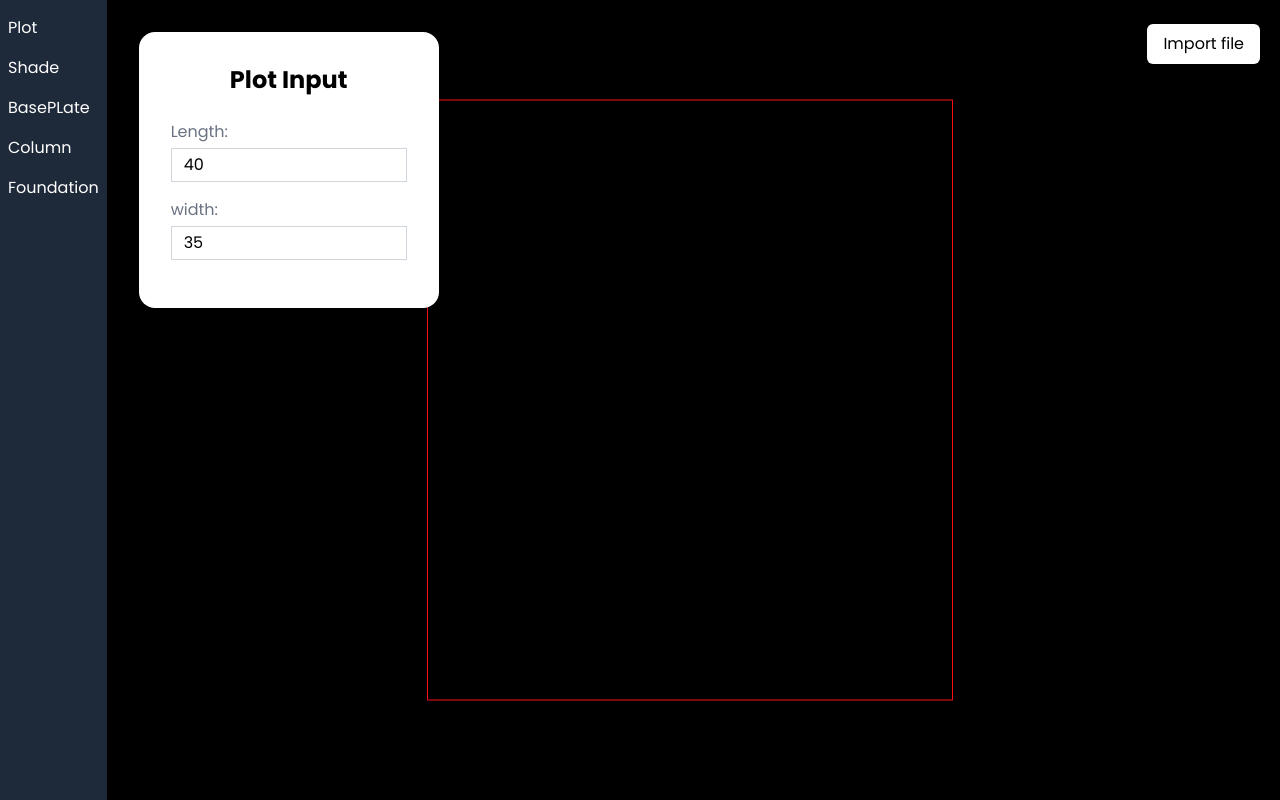
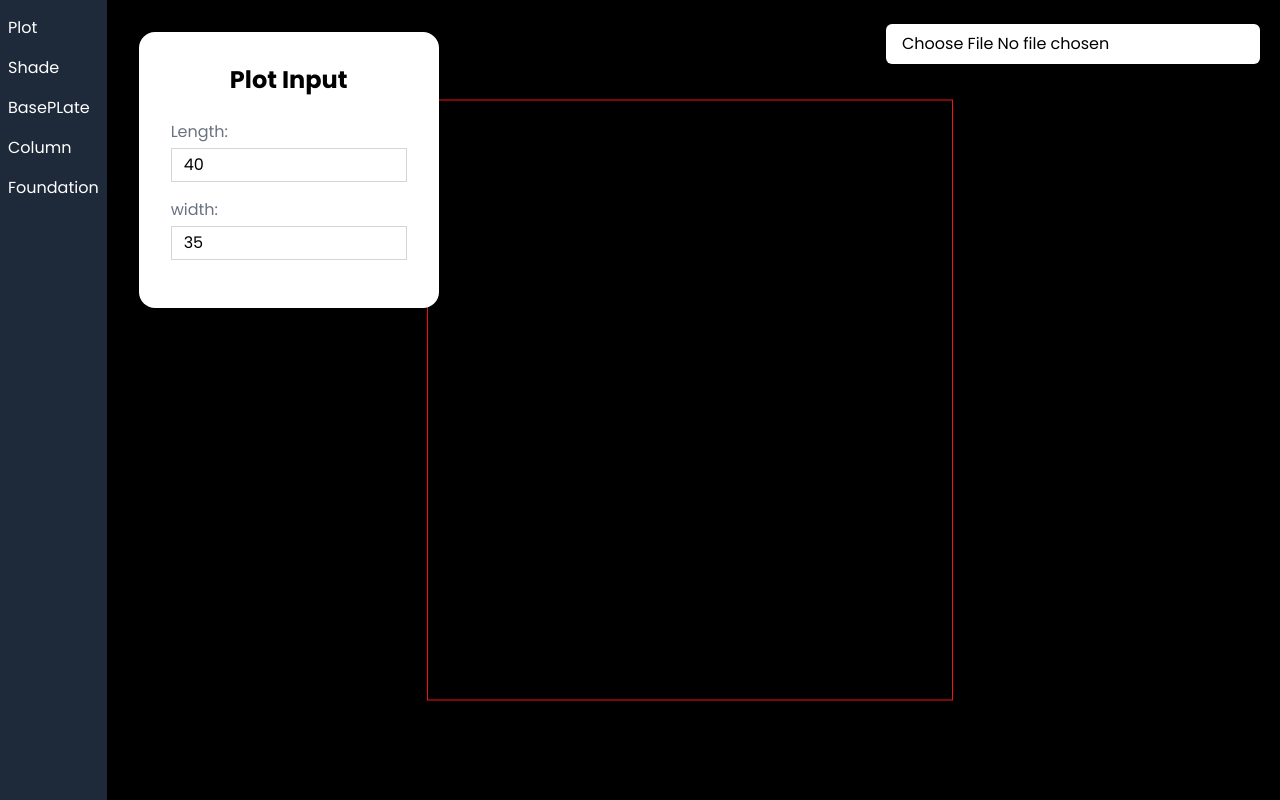
Before and after one commit to RishiDhimmar/shed-frontend, a React (Vite) app: page / in a window 1280 px wide. Built offline with nearby package versions, Linux system fonts and the light colour scheme; no server answers.

Commit message:
Image upload Working

```diff
--- a/src/components/threeenv/Helpers/InputNumber.tsx
+++ b/src/components/threeenv/Helpers/InputNumber.tsx
@@ -3,12 +3,8 @@ function InputNumber({ label, value, onChange }: any) {
     let newValue = e.target.value;
 
     if (newValue === "") {
-      console.log(newValue);
-
       onChange("");
     } else {
-      console.log(newValue);
-
       const numValue =
         Math.max(0, Number(newValue)) === 0 ? 0.01 : Number(newValue);
       onChange(numValue);
--- a/src/components/threeenv/inputs/Column.tsx
+++ b/src/components/threeenv/inputs/Column.tsx
@@ -11,7 +11,6 @@ export const Column = observer(() => {
           label="Length:"
           value={columnStore.cornerLength}
           onChange={(newLength: number) => {
-            console.log(newLength);
             columnStore.setCornerLength(newLength);
           }}
         />
@@ -29,7 +28,6 @@ export const Column = observer(() => {
           label="Length:"
           value={columnStore.horizontalLength}
           onChange={(newLength: number) => {
-            console.log(newLength);
             columnStore.setHorizontalLength(newLength);
           }}
         />
@@ -47,7 +45,6 @@ export const Column = observer(() => {
           label="Length:"
           value={columnStore.verticalLength}
           onChange={(newLength: number) => {
-            console.log(newLength);
             columnStore.setVerticalLength(newLength);
           }}
         />
--- a/src/components/threeenv/inputs/Foundation.tsx
+++ b/src/components/threeenv/inputs/Foundation.tsx
@@ -15,7 +15,6 @@ export const Foundation = observer(() => {
           label="Bf:"
           value={foundationStore.RccBf}
           onChange={(newLength: number) => {
-            console.log(newLength);
             foundationStore.setRccBF(newLength);
           }}
         />
@@ -30,7 +29,6 @@ export const Foundation = observer(() => {
           label="Bf:"
           value={foundationStore.pccWidth}
           onChange={(newLength: number) => {
-            console.log(newLength);
             foundationStore.setPccWidth(newLength);
           }}
         />
@@ -47,7 +45,6 @@ export const Foundation = observer(() => {
           label="D:"
           value={foundationStore.depthD}
           onChange={(newLength: number) => {
-            console.log(newLength);
             foundationStore.setDepthD(newLength);
           }}
         />
@@ -62,7 +59,6 @@ export const Foundation = observer(() => {
           label="#:"
           value={foundationStore.shortBarCount}
           onChange={(newLength: number) => {
-            console.log(newLength);
             foundationStore.setShortBarCount(newLength);
           }}
         />
--- a/src/components/threeenv/setUp/ColumnVisualizer.tsx
+++ b/src/components/threeenv/setUp/ColumnVisualizer.tsx
@@ -19,7 +19,6 @@ const ColumnVisualizer = observer(() => {
     columnStore.verticalWidth,
   ]);
 
-  console.log("Columns:", columnStore.columns);
 
   return (
     <>
--- a/src/components/threeenv/setUp/ShadeVisualizer.tsx
+++ b/src/components/threeenv/setUp/ShadeVisualizer.tsx
@@ -4,14 +4,13 @@ import { observer } from "mobx-react-lite";
 import { getClosedPoints } from "../../../utils/GeometryUtils";
 import wallStore from "../../../stores/WallStore";
 import BasePlateVisualizer from "./BasePlateVisualizer";
-import { useEffect } from "react";
 import ColumnVisualizer from "./ColumnVisualizer";
 import FoundationVisualizer from "./foundationVisualizer";
 
 const ShadeVisualizer = observer(() => {
-  useEffect(() => {
-    wallStore.loadWallData();
-  }, []);
+  // useEffect(() => {
+  //   wallStore.loadWallData();
+  // }, []);
   return (
     <>
       {basePlotStore.points && (
--- a/src/stores/BasePlateStore.tsx
+++ b/src/stores/BasePlateStore.tsx
@@ -30,8 +30,8 @@ class BaseplateStore {
     vertical: { width: 0.25, length: 0.3, offsetY: 0.01 },
   });
 
-  idealHorizontalDistance = 6;
-  idealVerticalDistance = 7.275;
+  idealHorizontalDistance = 7;
+  idealVerticalDistance = 6;
   basePlates: Baseplate[] = observable([]);
 
   constructor() {
--- a/src/stores/ColumnStore.ts
+++ b/src/stores/ColumnStore.ts
@@ -271,7 +271,6 @@ export class ColumnStore {
         this.horizontalWidth;
       // 0.5;
 
-      console.log(plate.wall);
       if (plate.wall === "left") {
         newColumns.push({
           id: uuidv4(),
--- a/src/stores/WallStore.ts
+++ b/src/stores/WallStore.ts
@@ -96,12 +96,7 @@ export class WallStore {
       this.height = maxY - minY;
     });
 
-    console.log(
-      "Updated Wall Dimensions - Width:",
-      this.width,
-      "Height:",
-      this.height
-    );
+
   }
 
   calculateThickness() {
@@ -131,7 +126,6 @@ export class WallStore {
       runInAction(() => {
         this.wallThickness = totalThickness / count;
       });
-      console.log("Updated Wall Thickness:", this.wallThickness);
     }
   }
 
@@ -146,7 +140,6 @@ export class WallStore {
     );
 
     this.setWallPoints(external, internal);
-    console.log("Generated new wall points based on dimensions.");
   }
 }
 
--- a/src/utils/Import.tsx
+++ b/src/utils/Import.tsx
@@ -1,9 +1,54 @@
+// export const Import = () => {
+//   return (
+//     <div className="absolute top-6 right-5 z-10">
+//       <input
+//         type="file"
+//         className="bg-white px-4 py-2 rounded-md shadow-md hover:bg-gray-300 cursor-pointer"
+//       />
+//     </div>
+//   );
+// };
+
+import wallStore from "../stores/WallStore";
+
+
 export const Import = () => {
+  const handleFileChange = async (e : React.ChangeEvent<HTMLInputElement>) => {
+    if(!e.target.files) return;
+    const file = e.target.files[0] ;
+    if (!file) return;
+
+    const formData = new FormData();
+    formData.append("dxfFile", file);
+
+    try {
+      const response = await fetch("http://localhost:3000/api/upload-dxf", {
+        method: "POST",
+        body: formData,
+      });
+
+      if (!response.ok) {
+        throw new Error(`HTTP error! Status: ${response.status}`);
+      }
+
+      const data = await response.json();
+      wallStore.processWallData(data);
+      console.log("Parsed DXF Data:", data);
+
+      // Optionally, process the received DXF data,
+      // e.g., wallStore.processWallData(data) or any other store update.
+    } catch (error) {
+      console.error("Error uploading file:", error);
+    }
+  };
+
   return (
     <div className="absolute top-6 right-5 z-10">
-      <button className="bg-white px-4 py-2 rounded-md shadow-md hover:bg-gray-300 cursor-pointer">
-        Import file
-      </button>
+      <input
+        type="file"
+        className="bg-white px-4 py-2 rounded-md shadow-md hover:bg-gray-300 cursor-pointer"
+        onChange={handleFileChange}
+      />
     </div>
   );
 };
```
Also changed, not shown: src/stores/FoundationStore.ts (+0 -147 lines).
